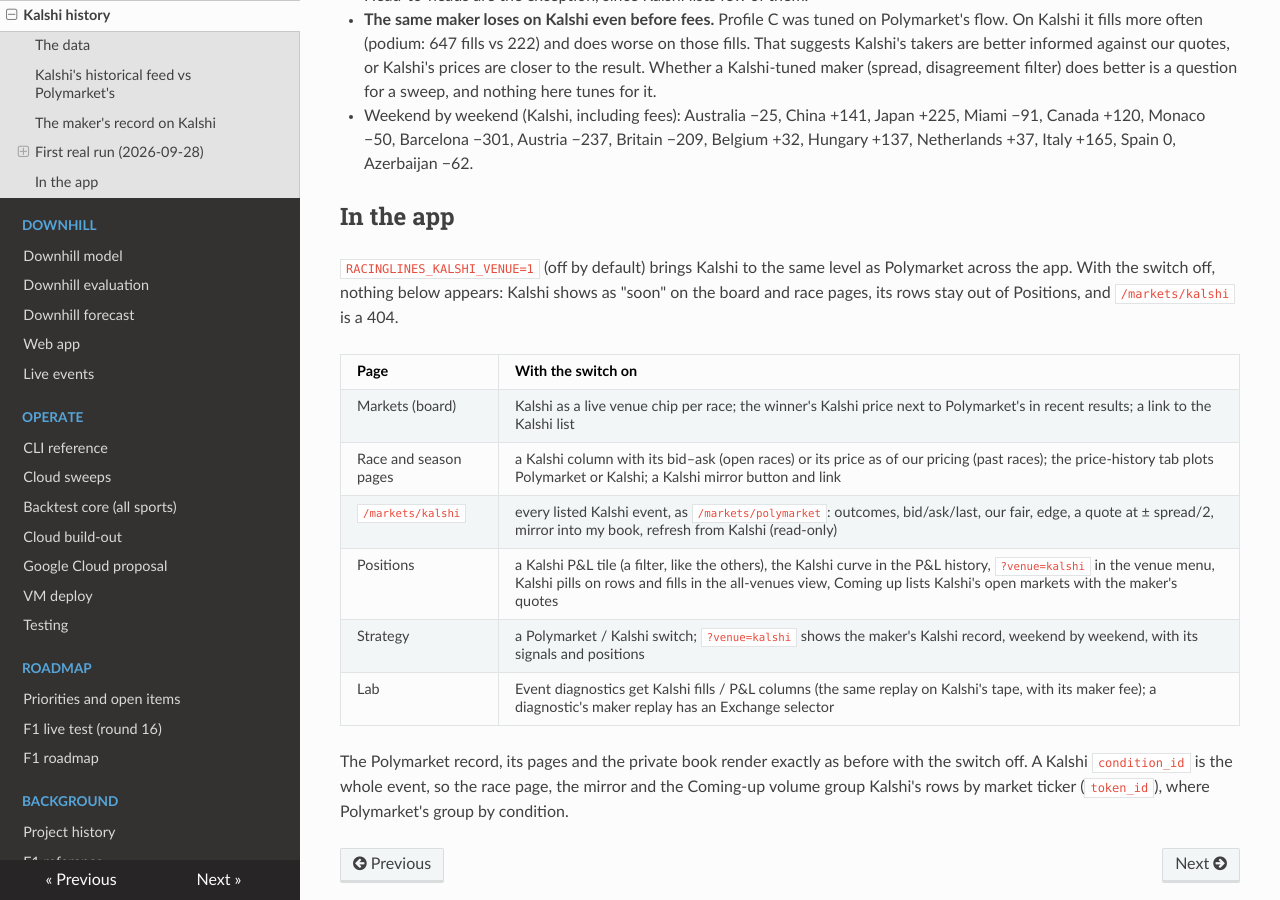
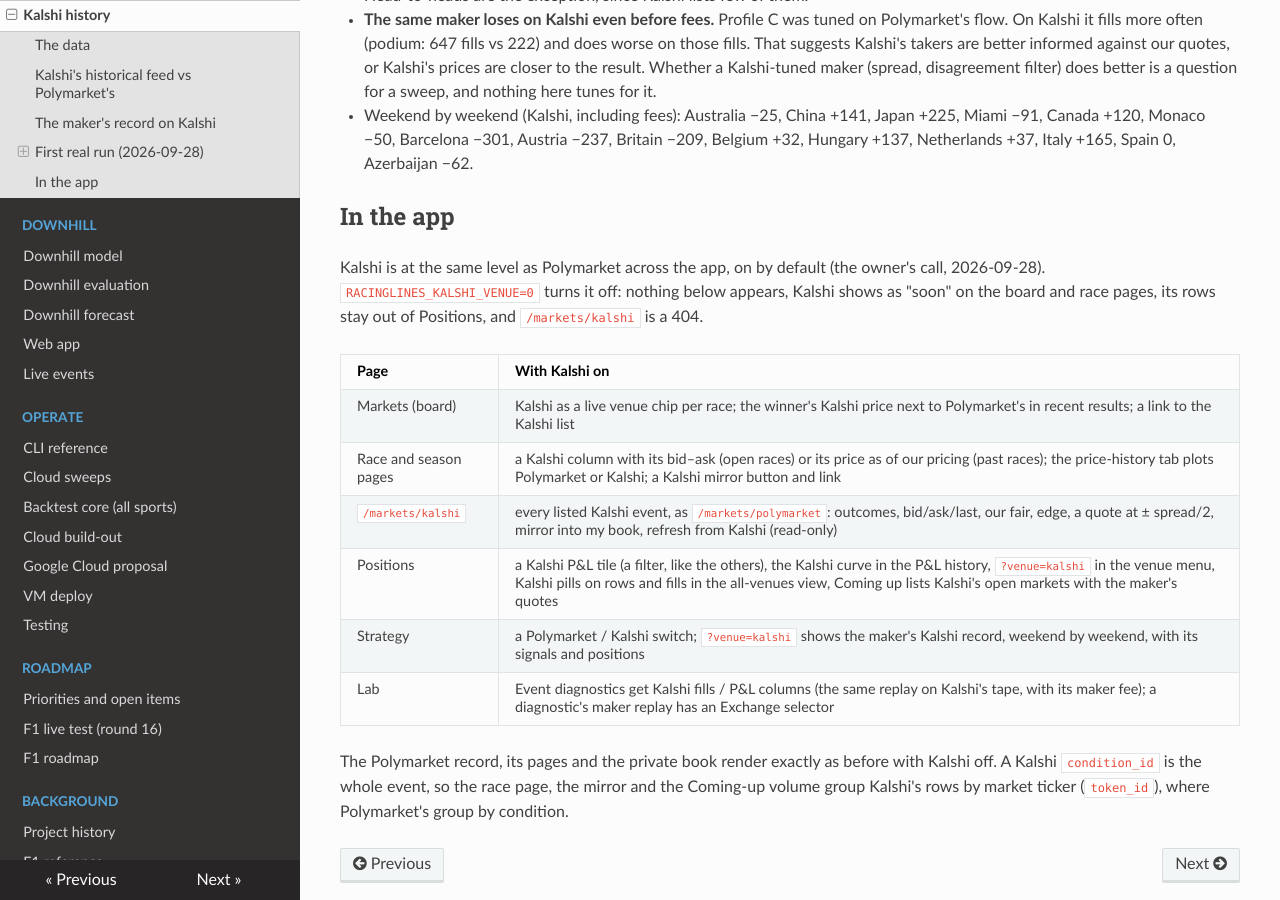
Before and after one commit to lalligagger/racinglines-public, an MkDocs documentation site: the page built from docs/kalshi-history.md, in a window 1280 px wide and 900 px high, scrolled down 2222 px. Built offline with MkDocs 1.6.1, drawn with Linux system fonts in a browser that asks for light colours; nearby versions of some CDN libraries.

Commit message:
Kalshi on by default in the web app (RACINGLINES_KALSHI_VENUE=0 hides it)
The owner's call after PR #16: Kalshi shows at parity with Polymarket without setting a variable. Setting
RACINGLINES_KALSHI_VENUE=0 restores the earlier "soon" state on every page.

Co-Authored-By: Claude Fable 5.1 <noreply@anthropic.com>
Claude-Session: https://claude.ai/code/session_01KzqRheQ1zbweZV1byEtoCH

```diff
--- a/docs/kalshi-history.md
+++ b/docs/kalshi-history.md
@@ -96,11 +96,11 @@ podium +$9.94. Hungary 2025 (M2, −$508) is most of M2's loss.
 
 ## In the app
 
-`RACINGLINES_KALSHI_VENUE=1` (off by default) brings Kalshi to the same level as Polymarket across the app. With
-the switch off, nothing below appears: Kalshi shows as "soon" on the board and race pages, its rows stay out of
-Positions, and `/markets/kalshi` is a 404.
+Kalshi is at the same level as Polymarket across the app, on by default (the owner's call, 2026-09-28).
+`RACINGLINES_KALSHI_VENUE=0` turns it off: nothing below appears, Kalshi shows as "soon" on the board and race
+pages, its rows stay out of Positions, and `/markets/kalshi` is a 404.
 
-| Page | With the switch on |
+| Page | With Kalshi on |
 |---|---|
 | Markets (board) | Kalshi as a live venue chip per race; the winner's Kalshi price next to Polymarket's in recent results; a link to the Kalshi list |
 | Race and season pages | a Kalshi column with its bid–ask (open races) or its price as of our pricing (past races); the price-history tab plots Polymarket or Kalshi; a Kalshi mirror button and link |
@@ -109,6 +109,6 @@ Positions, and `/markets/kalshi` is a 404.
 | Strategy | a Polymarket / Kalshi switch; `?venue=kalshi` shows the maker's Kalshi record, weekend by weekend, with its signals and positions |
 | Lab | Event diagnostics get Kalshi fills / P&L columns (the same replay on Kalshi's tape, with its maker fee); a diagnostic's maker replay has an Exchange selector |
 
-The Polymarket record, its pages and the private book render exactly as before with the switch off. A Kalshi
+The Polymarket record, its pages and the private book render exactly as before with Kalshi off. A Kalshi
 `condition_id` is the whole event, so the race page, the mirror and the Coming-up volume group Kalshi's rows by
 market ticker (`token_id`), where Polymarket's group by condition.
```
Also changed, not shown: docs/todo.md (+1 -1 lines), docs/webapp.md (+6 -6 lines), 2 other files.
